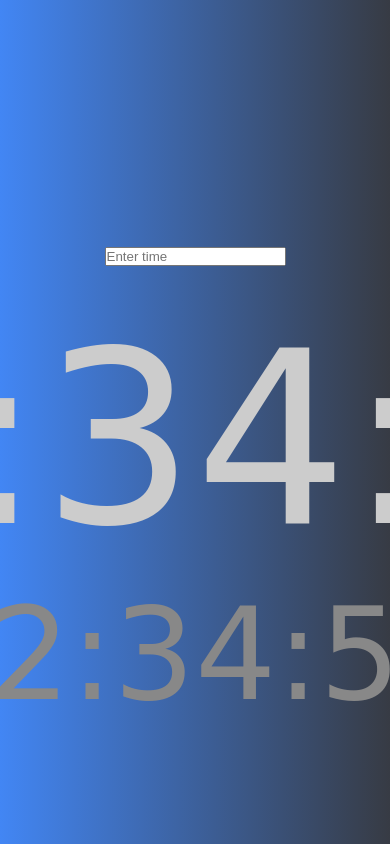
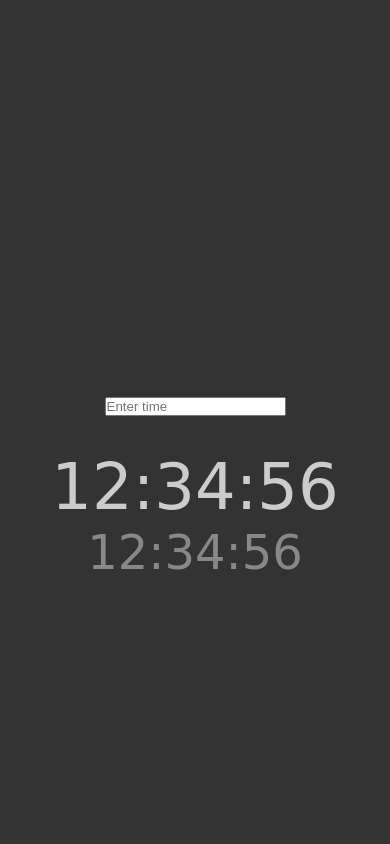
Before and after one commit to ryanroat/timer2, a plain HTML site: page index.html in a window 390 px wide. Drawn offline with Linux system fonts and the light colour scheme; a web font is replaced by a local one.

Commit message:
initial responsiveness-added to potential features

```diff
--- a/display.css
+++ b/display.css
@@ -2,6 +2,10 @@
   padding: 0;
   margin: 0;
 }
+
+/* body {
+  background-color: black;
+} */
 
 body {
   background: #373b44; /* fallback for old browsers */
@@ -16,6 +20,7 @@ body {
     #373b44
   ); /* W3C, IE 10+/ Edge, Firefox 16+, Chrome 26+, Opera 12+, Safari 7+ */
 }
+
 
 .display {
   height: 100vh;
@@ -38,3 +43,37 @@ body {
   font-size: 8rem;
   color: #888;
 }
+
+@media screen and (max-width: 990px) {
+  body {
+    background
+  }
+}
+
+@media screen and (max-width: 990px) {
+  body {
+    background: none;
+    background-color: black;
+  }
+
+  #count {
+    font-size: 8rem;
+  }
+  #expiry {
+    font-size: 4rem;
+  }
+}
+
+@media screen and (max-width: 600px) {
+  body {
+    background: none;
+    background-color: #333;
+  }
+
+  #count {
+    font-size: 4rem;
+  }
+  #expiry {
+    font-size: 3rem;
+  }
+}
```
Also changed, not shown: 1 other file.
